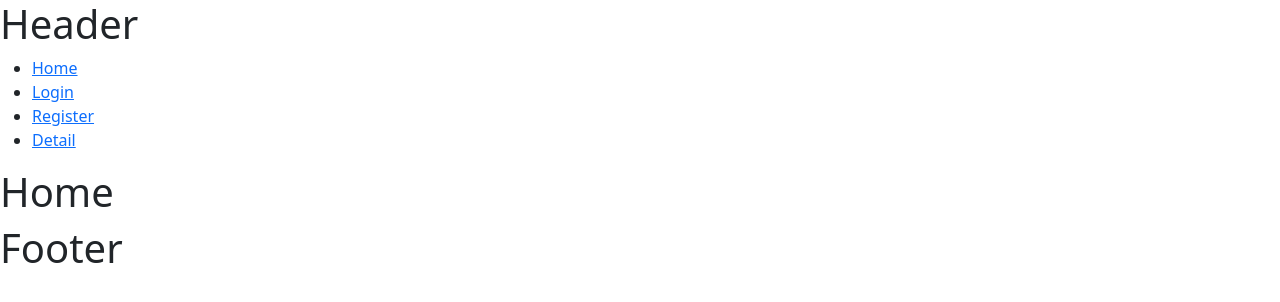
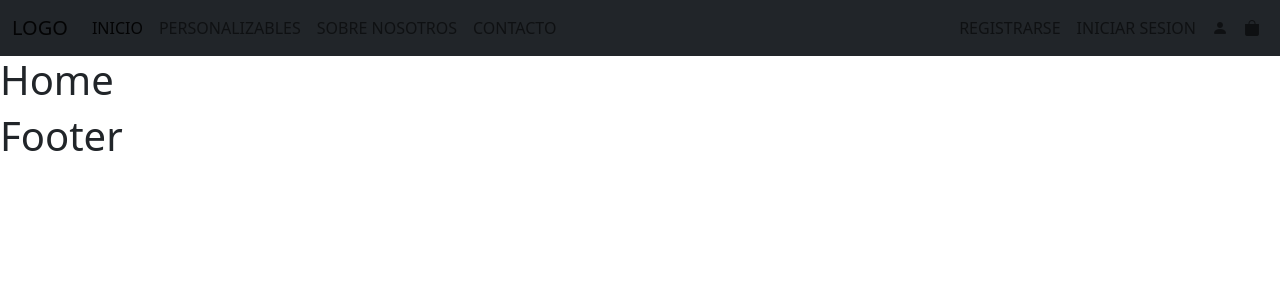
Before and after one commit to No-Country/c8-70-t-react, a Next.js app in the folder frontend/infusion/: page / in a window 1280 px wide. Shown: the top 302 px of the page. Built offline with nearby package versions, Linux system fonts and the light colour scheme.

Commit message:
create navbar

```diff
--- a/frontend/infusion/components/Header.js
+++ b/frontend/infusion/components/Header.js
@@ -1,26 +1,108 @@
 import React from "react";
 import Link from "next/link";
+import styles from "../styles/Header.module.css";
+
+import user from "../public/icon/user.svg";
 
 export default function Header() {
   return (
-    <div>
-      <h1>Header</h1>
-      <div>
-        <ul>
-          <li>
-            <Link href="/">Home</Link>
+    <>
+      <nav class="navbar navbar-expand-lg navbar-light bg-dark">
+        <div class="container-fluid">
+          <Link class="navbar-brand" href="/">
+            LOGO
+          </Link>
+          <button
+            class="navbar-toggler"
+            type="button"
+            data-bs-toggle="collapse"
+            data-bs-target="#navbarTogglerDemo02"
+            aria-controls="navbarTogglerDemo02"
+            aria-expanded="false"
+            aria-label="Toggle navigation"
+          >
+            <span class="navbar-toggler-icon"></span>
+          </button>
+          <div class="collapse navbar-collapse" id="navbarTogglerDemo02">
+            <ul class="navbar-nav me-auto mb-2 mb-lg-0">
+              <li class="nav-item">
+                <Link
+                  class="nav-link active text-uppercase"
+                  aria-current="page"
+                  href="/"
+                >
+                  Inicio
+                </Link>
               </li>
-          <li>
-            <Link href="/Login">Login</Link>
+              <li class="nav-item">
+                <Link class="nav-link text-uppercase" href="/Custom">
+                  Personalizables
+                </Link>
               </li>
-          <li>
-            <Link href="/Register">Register</Link>
+              <li class="nav-item">
+                <Link
+                  class="nav-link text-uppercase"
+                  href="/About"
+                  tabindex="-1"
+                  aria-disabled="true"
+                >
+                  Sobre Nosotros
+                </Link>
               </li>
-          <li>
-            <Link href="/Detail">Detail</Link>
+              <li class="nav-item">
+                <Link
+                  class="nav-link text-uppercase"
+                  href="/Contact"
+                  tabindex="-1"
+                  aria-disabled="true"
+                >
+                  Contacto
+                </Link>
+              </li>
+            </ul>
+            <div class="d-flex">
+              <ul className="navbar-nav me-auto mb-2 mb-lg-0">
+                <li class="nav-item">
+                  <Link
+                    class="nav-link text-uppercase"
+                    href="/Register"
+                    tabindex="-1"
+                  >
+                    Registrarse
+                  </Link>
+                </li>
+                <li class="nav-item">
+                  <Link
+                    class="nav-link text-uppercase"
+                    href="/Login"
+                    tabindex="-1"
+                  >
+                    Iniciar Sesion
+                  </Link>
+                </li>
+                <li class="nav-item">
+                  <Link
+                    class="nav-link text-uppercase"
+                    href="/Login"
+                    tabindex="-1"
+                  >
+                    <i class="bi bi-person-fill"></i>
+                  </Link>
+                </li>
+                <li class="nav-item">
+                  <Link
+                    class="nav-link text-uppercase"
+                    href="/Cart"
+                    tabindex="-1"
+                  >
+                    <i class="bi bi-bag-fill"></i>
+                  </Link>
                 </li>
               </ul>
             </div>
           </div>
+        </div>
+      </nav>
+    </>
   );
 }
--- a/frontend/infusion/package.json
+++ b/frontend/infusion/package.json
@@ -10,6 +10,7 @@
   },
   "dependencies": {
     "bootstrap": "^5.2.2",
+    "bootstrap-icons": "^1.10.2",
     "eslint": "8.27.0",
     "eslint-config-next": "13.0.3",
     "next": "13.0.3",
--- a/frontend/infusion/pages/_app.js
+++ b/frontend/infusion/pages/_app.js
@@ -1,5 +1,7 @@
 import "../styles/globals.css";
 import "bootstrap/dist/css/bootstrap.css";
+import "bootstrap-icons/font/bootstrap-icons.css";
+
 import Layout from "../components/Layout";
 
 function MyApp({ Component, pageProps }) {
--- a/frontend/infusion/pages/index.js
+++ b/frontend/infusion/pages/index.js
@@ -1,8 +1,4 @@
 import Head from "next/head";
-import Image from "next/image";
-
-import styles from "../styles/Home.module.css";
-import Link from "next/link";
 
 export default function Home() {
   return <h1>Home</h1>;
--- /dev/null
+++ b/frontend/infusion/styles/Header.module.css
@@ -0,0 +1,3 @@
+.right {
+  float: right;
+}
```
Also changed, not shown: frontend/infusion/components/Card.js (added, +9 -0 lines), 1 other file (tests, documents, lock files or other folders). Lines whose indentation alone changed are shown as unchanged.
